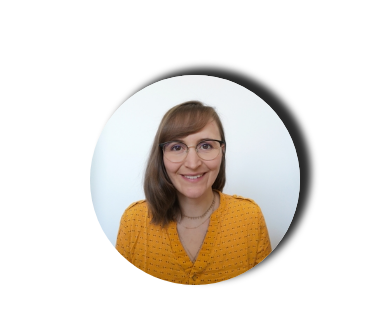
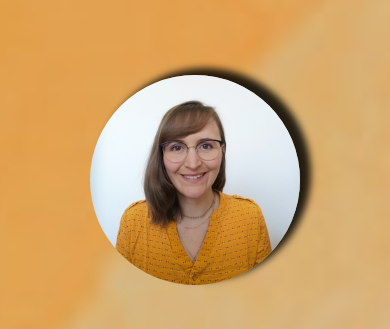
Before and after one commit to AdelineFernandez/AdelineFernandez.github.io, a plain HTML site: page index.html in a window 390 px wide. Shown: the part 185-514 px from the top of the page. Drawn offline with Linux system fonts and the light colour scheme.

Commit message:
Update style.css

```diff
--- a/style.css
+++ b/style.css
@@ -682,7 +682,7 @@ h3 {
 @media only screen and (max-width: 970px) {
 
     body {
-        background: url(./Assets/phone_background1.jpg) center/cover;
+        background: url(./Assets/phone_background.jpg) center/cover;
     }
 
     #topbar, nav ul {
```
